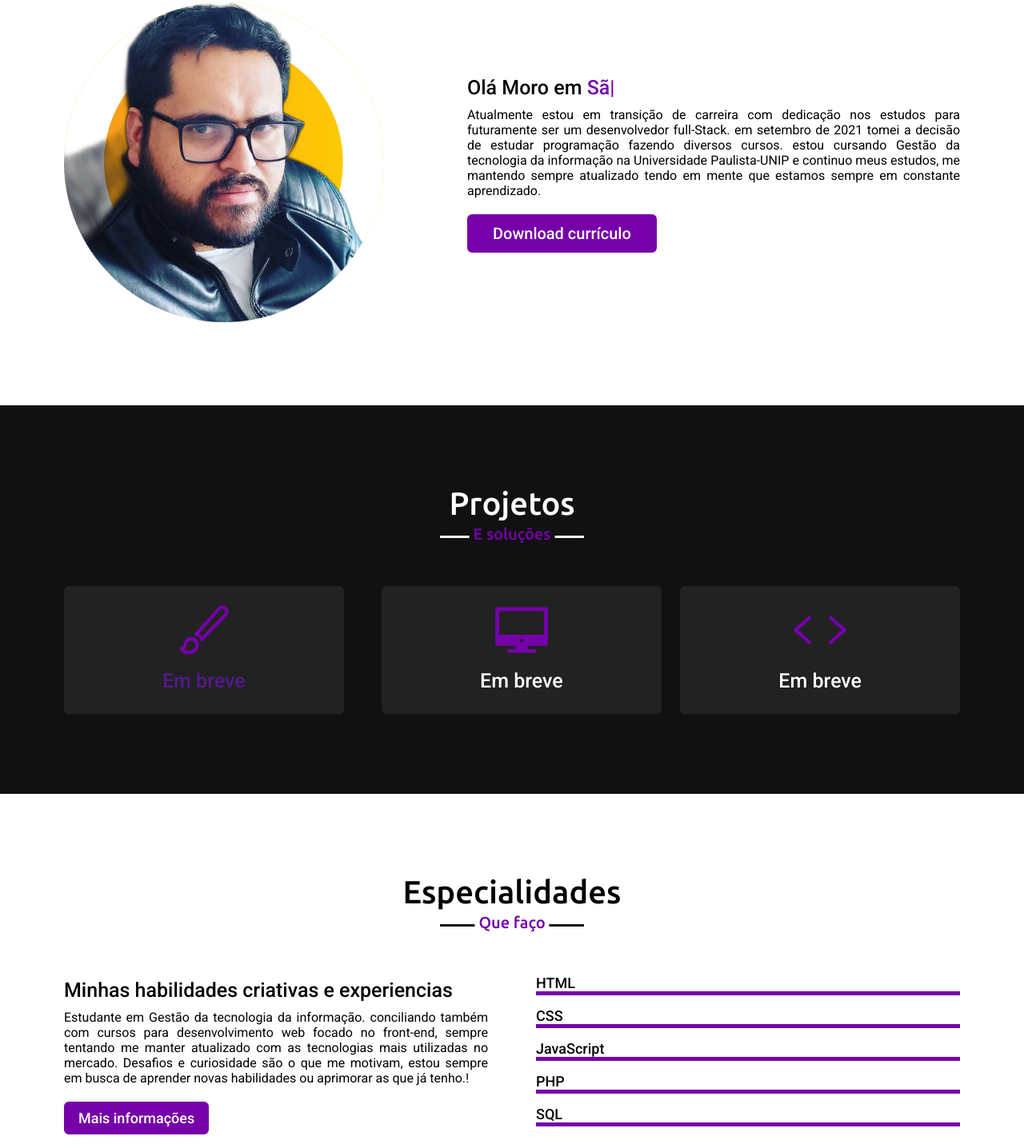
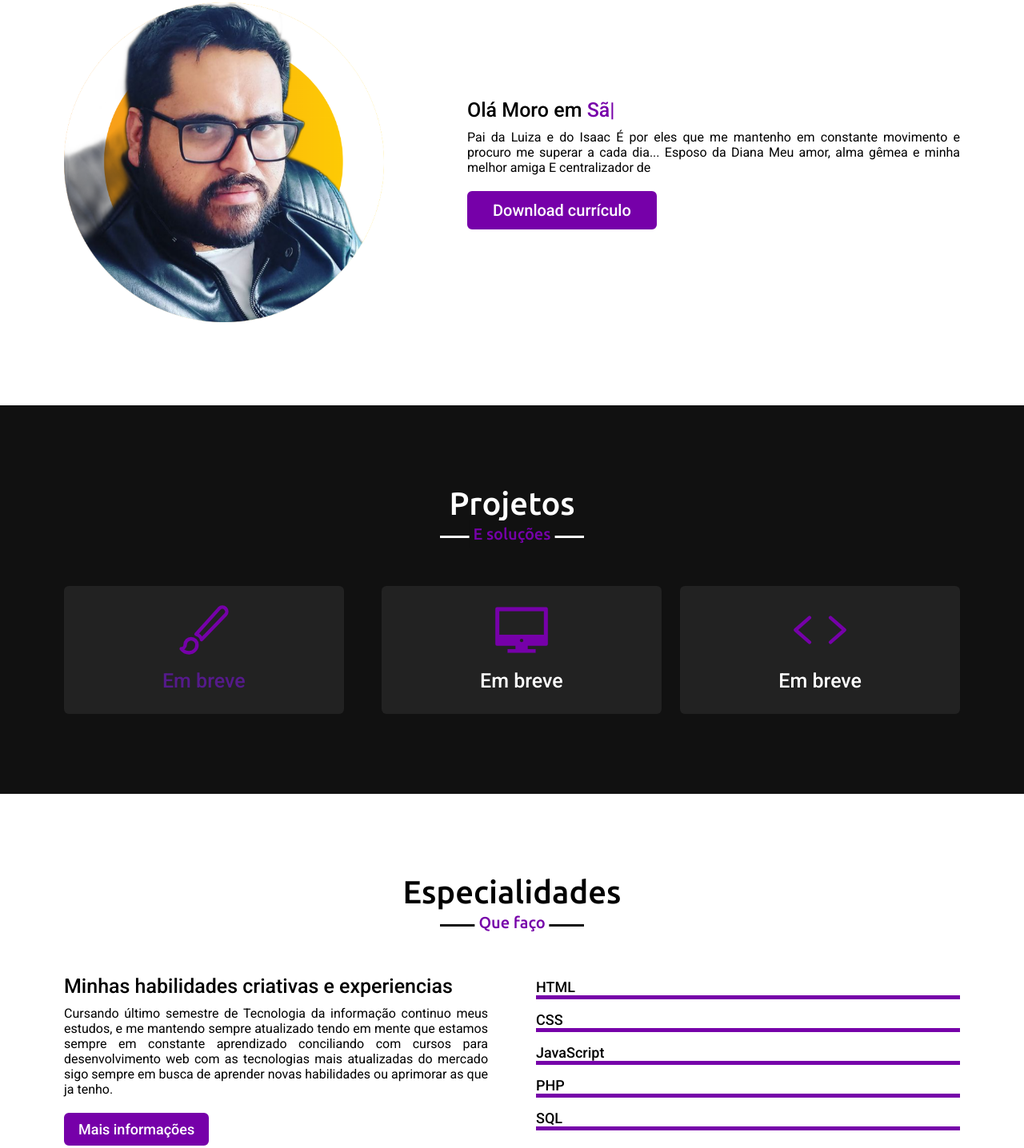
Before and after one commit to JoseOl1ve1ra/JoseOl1ve1ra-portfolio, a plain HTML site: page index.html in a window 1280 px wide. Shown: the part 1023-2459 px from the top of the page at 80% size. Drawn offline with nearby package versions, Linux system fonts and the light colour scheme.

Commit message:
Update index.html

```diff
--- a/index.html
+++ b/index.html
@@ -52,12 +52,13 @@
                 </div>
                 <div class="column right">
                     <div class="text">Olá Moro em  <span class="typing-2"></span></div>
-                    <p>
-                     Atualmente estou em transição de carreira com dedicação
-                     nos estudos para futuramente ser um desenvolvedor full-Stack. em setembro de 2021 tomei a
-                     decisão de estudar programação fazendo diversos cursos.
-                     estou cursando Gestão da tecnologia da informação na Universidade Paulista-UNIP e continuo meus estudos, me mantendo
-                     sempre atualizado tendo em mente que estamos sempre em constante aprendizado.  </p>
+                    <p> Pai da Luiza e do Isaac
+                      É por eles que me mantenho em constante movimento e procuro me superar a cada dia...
+                      Esposo da Diana
+                      Meu amor, alma gêmea e minha melhor amiga
+
+                      E centralizador de <DIV>
+                       </p>
                     <a href="https://drive.google.com/file/d/1qHanrIoMPgrylI9D1RBVT4hQs5xedj2_/view?usp=share_link">Download currículo </a>
                 </div>
             </div>
@@ -110,12 +111,10 @@
             <div class="skills-content">
                 <div class="column left">
                     <div class="text">Minhas habilidades criativas e experiencias</div>
-                    <p>Estudante em Gestão da tecnologia da informação. conciliando
-                        também com cursos para desenvolvimento web
-                        focado no front-end, sempre tentando
-                        me manter atualizado com as tecnologias mais utilizadas no mercado.
-                        Desafios e curiosidade são o que me motivam, estou sempre em busca de aprender
-                        novas habilidades ou aprimorar as que já tenho.!</p>
+                    <p>Cursando último semestre de Tecnologia da informação
+                      continuo meus estudos, e me mantendo sempre atualizado tendo em mente que estamos sempre em constante aprendizado
+                      conciliando com cursos  para desenvolvimento web com as tecnologias mais atualizadas do mercado
+                      sigo sempre em busca de aprender novas habilidades ou aprimorar as que ja tenho. </p>
 
                     <a href="#">Mais informações</a>
                 </div>
```
